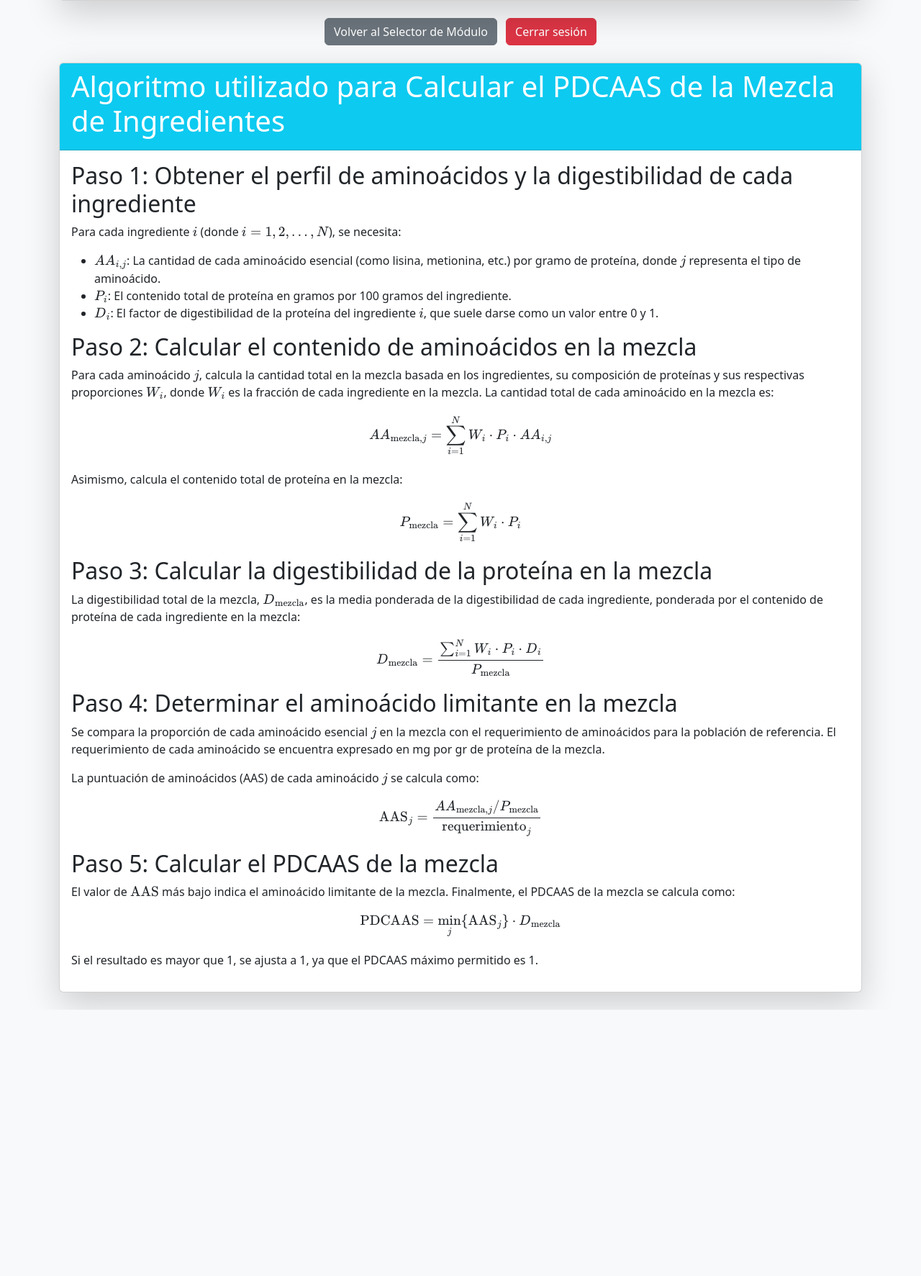
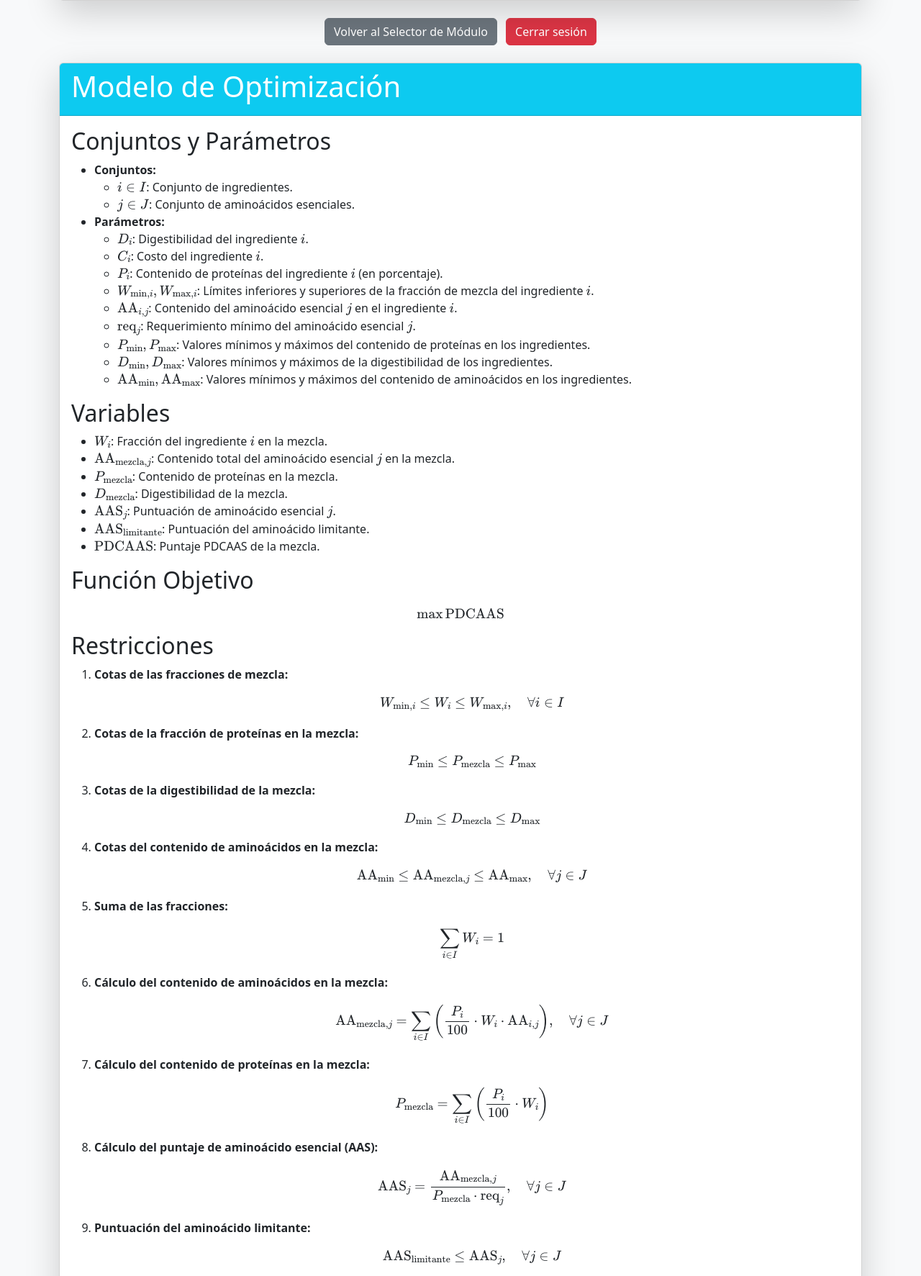
Before and after one commit to rafa1485/cliente-web-prueba, a Flask app: page /mezcla_optima in a window 1280 px wide. Shown: the part 1444-3217 px from the top of the page at 72% size. Before the commit the page ends 2847 px from the top, so only its background shows below. Run offline with Flask 3, Linux system fonts and the light colour scheme; a user stored in the database is signed in; data comes from the database, SQL or seed files in the repository.

Commit message:
En la aplicación de optimización se muestra ahora el modelo de optimización.

```diff
--- a/imagen-cliente-web-prueba/archivos-proyecto/templates/mezcla_optima.html
+++ b/imagen-cliente-web-prueba/archivos-proyecto/templates/mezcla_optima.html
@@ -8,6 +8,7 @@
     <title>Mezcla Manual de Ingredientes</title>
     <!-- Incluimos Mathjax para renderizar código Latex -->
     <script src="https://cdnjs.cloudflare.com/ajax/libs/mathjax/3.2.0/es5/tex-mml-chtml.js"></script>
+
 </head>
 <body>
 <div class="container mt-5">
@@ -113,63 +114,83 @@
 
     <div class="card shadow-lg mb-4">
         <div class="card-header bg-info text-white">
-            <h1>Algoritmo utilizado para Calcular el PDCAAS de la Mezcla de Ingredientes</h1>
+            <h1>Modelo de Optimización</h1>
         </div>
 
         <div class="card-body">
-            <h2>Paso 1: Obtener el perfil de aminoácidos y la digestibilidad de cada ingrediente</h2>
-            <p>
-                Para cada ingrediente \( i \) (donde \( i = 1, 2, \dots, N \)), se necesita:
-            </p>
+
+            <h2>Conjuntos y Parámetros</h2>
             <ul>
-                <li>\( AA_{i,j} \): La cantidad de cada aminoácido esencial (como lisina, metionina, etc.) por gramo de proteína, donde \( j \) representa el tipo de aminoácido.</li>
-                <li>\( P_i \): El contenido total de proteína en gramos por 100 gramos del ingrediente.</li>
-                <li>\( D_i \): El factor de digestibilidad de la proteína del ingrediente \( i \), que suele darse como un valor entre 0 y 1.</li>
+                <li><b>Conjuntos:</b>
+                    <ul>
+                        <li>\( i \in I \): Conjunto de ingredientes.</li>
+                        <li>\( j \in J \): Conjunto de aminoácidos esenciales.</li>
+                    </ul>
+                </li>
+                <li><b>Parámetros:</b>
+                    <ul>
+                        <li>\( D_i \): Digestibilidad del ingrediente \( i \).</li>
+                        <li>\( C_i \): Costo del ingrediente \( i \).</li>
+                        <li>\( P_i \): Contenido de proteínas del ingrediente \( i \) (en porcentaje).</li>
+                        <li>\( W_{\text{min}, i}, W_{\text{max}, i} \): Límites inferiores y superiores de la fracción de mezcla del ingrediente \( i \).</li>
+                        <li>\( \text{AA}_{i,j} \): Contenido del aminoácido esencial \( j \) en el ingrediente \( i \).</li>
+                        <li>\( \text{req}_j \): Requerimiento mínimo del aminoácido esencial \( j \).</li>
+                        <li>\( P_{\text{min}}, P_{\text{max}} \): Valores mínimos y máximos del contenido de proteínas en los ingredientes.</li>
+                        <li>\( D_{\text{min}}, D_{\text{max}} \): Valores mínimos y máximos de la digestibilidad de los ingredientes.</li>
+                        <li>\( \text{AA}_{\text{min}}, \text{AA}_{\text{max}} \): Valores mínimos y máximos del contenido de aminoácidos en los ingredientes.</li>
+                    </ul>
+                </li>
             </ul>
 
-            <h2>Paso 2: Calcular el contenido de aminoácidos en la mezcla</h2>
-            <p>
-                Para cada aminoácido \( j \), calcula la cantidad total en la mezcla basada en los ingredientes, su composición de proteínas
-                y sus respectivas proporciones \( W_i \), donde \( W_i \) es la fracción de cada ingrediente en la mezcla.
-                La cantidad total de cada aminoácido en la mezcla es:
-            </p>
-            \[
-            AA_{\text{mezcla}, j} = \sum_{i=1}^{N} W_i \cdot P_i \cdot AA_{i,j}
-            \]
-            <p>
-                Asimismo, calcula el contenido total de proteína en la mezcla:
-            </p>
-            \[
-            P_{\text{mezcla}} = \sum_{i=1}^{N} W_i \cdot P_i
-            \]
+            <h2>Variables</h2>
+            <ul>
+                <li>\( W_i \): Fracción del ingrediente \( i \) en la mezcla.</li>
+                <li>\( \text{AA}_{\text{mezcla}, j} \): Contenido total del aminoácido esencial \( j \) en la mezcla.</li>
+                <li>\( P_{\text{mezcla}} \): Contenido de proteínas en la mezcla.</li>
+                <li>\( D_{\text{mezcla}} \): Digestibilidad de la mezcla.</li>
+                <li>\( \text{AAS}_j \): Puntuación de aminoácido esencial \( j \).</li>
+                <li>\( \text{AAS}_{\text{limitante}} \): Puntuación del aminoácido limitante.</li>
+                <li>\( \text{PDCAAS} \): Puntaje PDCAAS de la mezcla.</li>
+            </ul>
 
-            <h2>Paso 3: Calcular la digestibilidad de la proteína en la mezcla</h2>
-            <p>
-                La digestibilidad total de la mezcla, \( D_{\text{mezcla}} \), es la media ponderada de la digestibilidad de cada ingrediente, ponderada por el contenido de proteína de cada ingrediente en la mezcla:
-            </p>
-            \[
-            D_{\text{mezcla}} = \frac{\sum_{i=1}^{N} W_i \cdot P_i \cdot D_i}{P_{\text{mezcla}}}
-            \]
+            <h2>Función Objetivo</h2>
+                \[ \max \text{PDCAAS} \]
 
-            <h2>Paso 4: Determinar el aminoácido limitante en la mezcla</h2>
-            <p>
-                Se compara la proporción de cada aminoácido esencial \( j \) en la mezcla con el requerimiento de aminoácidos para la población de referencia.
-                El requerimiento de cada aminoácido se encuentra expresado en mg por gr de proteína de la mezcla.
-            </p>
-            <p>
-                La puntuación de aminoácidos (AAS) de cada aminoácido \( j \) se calcula como:
-            </p>
-            \[
-            \text{AAS}_j = \frac{AA_{\text{mezcla}, j}/P_{\text{mezcla}}}{\text{requerimiento}_{j}}
-            \]
+            <h2>Restricciones</h2>
+            <ol>
+                <li><b>Cotas de las fracciones de mezcla:</b>
+                    \[ W_{\text{min}, i} \leq W_i \leq W_{\text{max}, i}, \quad \forall i \in I \]
+                </li>
+                <li><b>Cotas de la fracción de proteínas en la mezcla:</b>
+                    \[ P_{\text{min}} \leq P_{\text{mezcla}} \leq P_{\text{max}} \]
+                </li>
+                <li><b>Cotas de la digestibilidad de la mezcla:</b>
+                    \[ D_{\text{min}} \leq D_{\text{mezcla}} \leq D_{\text{max}} \]
+                </li>
+                <li><b>Cotas del contenido de aminoácidos en la mezcla:</b>
+                    \[ \text{AA}_{\text{min}} \leq \text{AA}_{\text{mezcla}, j} \leq \text{AA}_{\text{max}}, \quad \forall j \in J \]
+                </li>
+                <li><b>Suma de las fracciones:</b>
+                    \[ \sum_{i \in I} W_i = 1 \]
+                </li>
+                <li><b>Cálculo del contenido de aminoácidos en la mezcla:</b>
+                    \[ \text{AA}_{\text{mezcla}, j} = \sum_{i \in I} \left( \frac{P_i}{100} \cdot W_i \cdot \text{AA}_{i,j} \right), \quad \forall j \in J \]
+                </li>
+                <li><b>Cálculo del contenido de proteínas en la mezcla:</b>
+                    \[ P_{\text{mezcla}} = \sum_{i \in I} \left( \frac{P_i}{100} \cdot W_i \right) \]
+                </li>
+                <li><b>Cálculo del puntaje de aminoácido esencial (AAS):</b>
+                    \[ \text{AAS}_j = \frac{\text{AA}_{\text{mezcla}, j}}{P_{\text{mezcla}} \cdot \text{req}_j}, \quad \forall j \in J \]
+                </li>
+                <li><b>Puntuación del aminoácido limitante:</b>
+                    \[ \text{AAS}_{\text{limitante}} \leq \text{AAS}_j, \quad \forall j \in J \]
+                </li>
+                <li><b>Cálculo del puntaje PDCAAS:</b>
+                    \[ \text{PDCAAS} = D_{\text{mezcla}} \cdot \text{AAS}_{\text{limitante}} \]
+                </li>
+            </ol>
 
-            <h2>Paso 5: Calcular el PDCAAS de la mezcla</h2>
-            <p>El valor de \( \text{AAS} \) más bajo indica el aminoácido limitante de la mezcla. Finalmente, el PDCAAS de la mezcla se calcula como:
-            </p>
-            \[
-            \text{PDCAAS} = \min_{j} \{\text{AAS}_{j} \} \cdot D_{\text{mezcla}}
-            \]
-            <p>Si el resultado es mayor que 1, se ajusta a 1, ya que el PDCAAS máximo permitido es 1.</p>
+
         </div>
     </div>
 </div>
```
